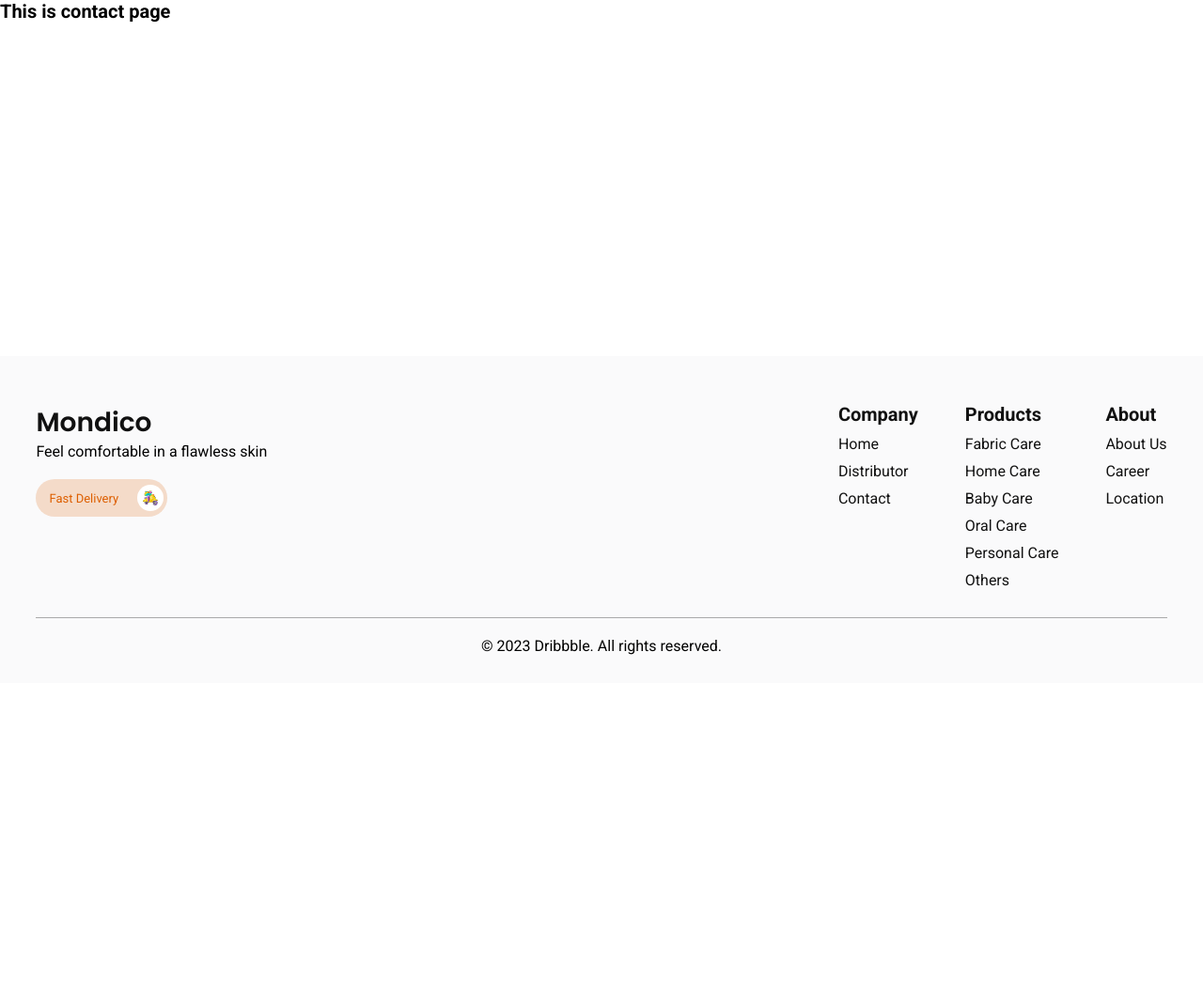
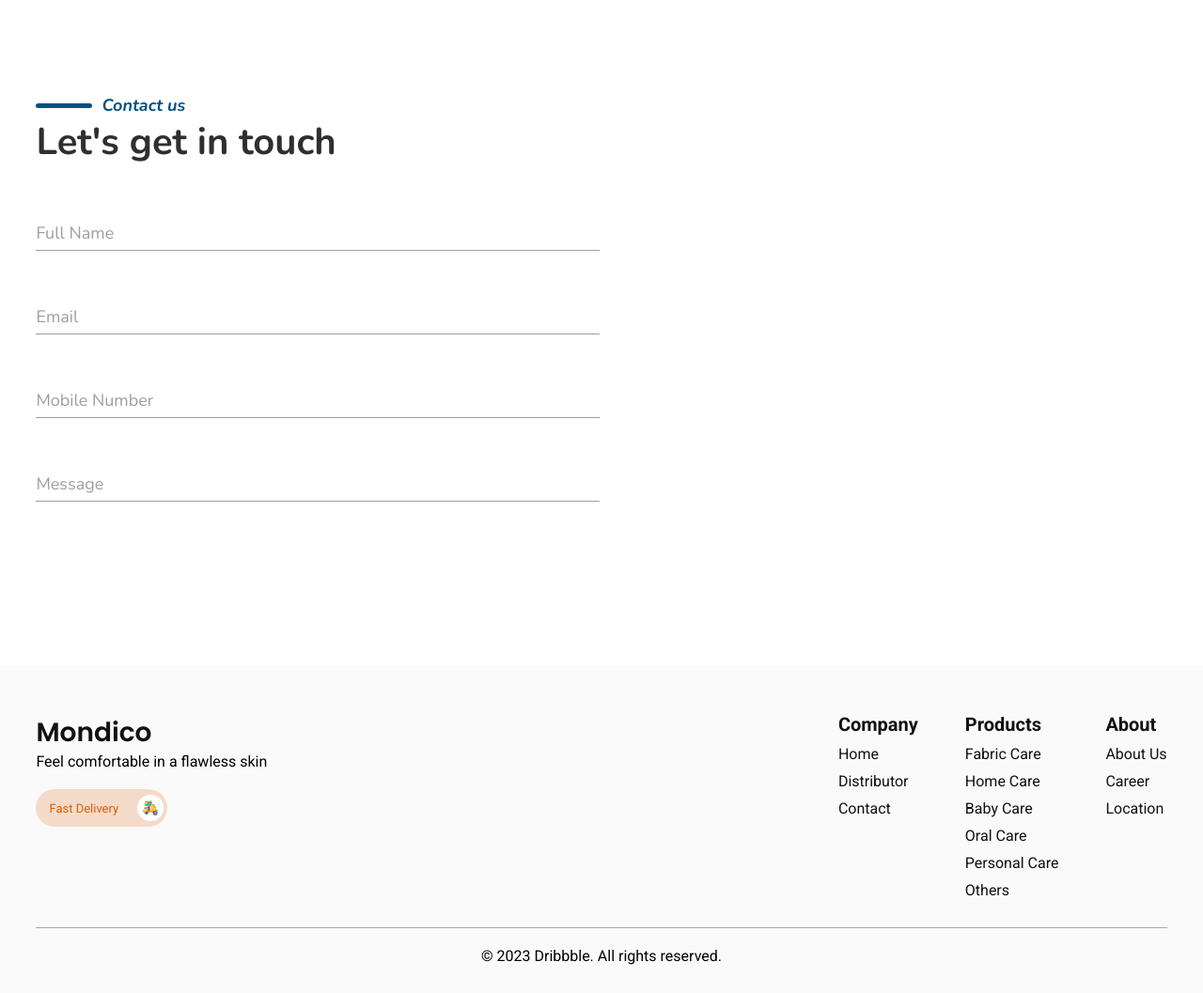
Before and after one commit to CaptainVee/mondico, a Django app: page /contact/ in a window 1280 px wide. Shown: the part 73-1130 px from the top of the page at 94% size. Before the commit the page ends 770 px from the top, so only its background shows below. Run offline with Django 4.2, Linux system fonts and the light colour scheme.

Commit message:
Contact page

```diff
--- a/static/base.css
+++ b/static/base.css
@@ -1,3 +1,4 @@
+@import url(https://fonts.googleapis.com/css?family=Nunito:200,300,regular,500,600,700,800,900,200italic,300italic,italic,500italic,600italic,700italic,800italic,900italic);
 @import url(https://fonts.googleapis.com/css?family=Roboto:100,100italic,300,300italic,regular,italic,500,500italic,700,700italic,900,900italic);
 @import url(https://fonts.googleapis.com/css?family=Poppins:100,100italic,200,200italic,300,300italic,regular,italic,500,500italic,600,600italic,700,700italic,800,800italic,900,900italic);
 *{
--- /dev/null
+++ b/static/contact.css
@@ -0,0 +1,94 @@
+.contact-scaffold{
+    margin-top:10rem;
+}
+.contact-title{
+    font-family:'Nunito', sans-serif;
+}
+.contact-title .sub-title{
+    font-size:1.8rem;
+    display:flex;
+    align-items:center;
+    column-gap: 10px;
+    color:#045281;
+    font-weight:700;
+    font-style: oblique;
+}
+.contact-title .sub-title div{
+    width:6rem;
+    height:5px;
+    border-radius: 5px;
+    background:#045281;
+}
+.contact-title h1{
+    font-size: 4rem;
+    color: #2F2F2F;
+}
+
+.contact-content{
+    padding-top:2.5rem;
+}
+
+.contact-content-row{
+    margin-bottom:2.5rem;
+    max-width:60rem;
+}
+
+.input{
+    font-size:1.8rem;
+    width:100%;
+    font-family: 'Nunito','Ubuntu','Roboto', Helvetica, sans-serif;
+    font-weight:normal;
+}
+
+.input-label{
+    display:inline-block;
+    color:#9e9e9e;
+    transform: translateY(3.3rem);
+    -webkit-transform: translateY(3.3rem);
+    transition: color .2s ease-out, transform .2s ease-out;
+    -webkit-transition: color .2s ease-out, -webkit-transform .2s ease-out;
+    transform-origin: 0 100%;
+}
+
+
+.input-label.active{
+    color:#045281;
+    transform: translateY(0) scale(0.8);
+    transform-origin: 0 0;
+    -webkit-transform-origin: 0 0;
+    -webkit-transform: translateY(0) scale(0.8);
+}
+
+.input-main{
+    height:4rem;
+    outline:none;
+    flex: 1;
+    font-size:1.8rem;
+    border:none;
+    border-bottom: 1px solid #9e9e9e;
+    display: flex;
+    overflow: hidden;
+}
+.input-main.active{
+    border-bottom: 1px solid #045281;
+    box-shadow: 0 1px 0 0 #045281;
+}
+
+.input-main input{
+    height:inherit;
+    outline:none;
+    width:100%;
+    font-size:1.8rem;
+    border:none;
+    border-width: 0;
+    font-weight: normal;
+    font-family:'Nunito','Ubuntu','Roboto', Helvetica, sans-serif;
+    padding-right: 10px;
+}
+
+.input-main span{
+    display:grid;
+    place-items: center;
+    color:#C4C4C4;
+    cursor:pointer;
+}
--- a/static/home.css
+++ b/static/home.css
@@ -192,6 +192,15 @@
     }
 }
 
+.faqs-title *{
+    display:grid;
+    place-items: center;
+}
+.faqs-title p:first-child{
+    font-size:1.6rem;
+    color:#DD5F00;
+    font-weight: 600;
+}
 .faqs-title{
     margin-bottom:4rem;
 }
--- a/templates/base.html
+++ b/templates/base.html
@@ -8,6 +8,8 @@
     <meta name="viewport" content="width=device-width, initial-scale=1.0" />
     <link rel="stylesheet" href="{% static 'base.css' %}" />
     <link rel="stylesheet" href="{% static 'home.css' %}" />
+    <link rel="stylesheet" href="{% static 'contact.css' %}" />
+
     <link
       rel="stylesheet"
       href="https://cdn.jsdelivr.net/npm/swiper@9/swiper-bundle.min.css"
@@ -178,6 +180,33 @@
 
     </script>
 
+    <script>
+      let inputs = document.querySelectorAll(".input")
+      inputs.forEach(input =>{
+        let label = input.children.item(0)
+        let inputboxWrapper = input.children.item(1)
+        let inputbox = inputboxWrapper.children.item(0)
+
+        label.addEventListener("click", function(){
+          label.classList.add("active")
+          inputboxWrapper.classList.add("active")
+          inputbox.focus()
+        })
+
+        inputbox.addEventListener("focus", function(){
+          label.classList.add("active")
+          inputboxWrapper.classList.add("active")
+        })
+        inputbox.addEventListener("focusout", function(){
+          if(inputbox.value.trim() === '' || inputbox.value.trim() === ' '){
+            label.classList.remove("active")
+            inputboxWrapper.classList.remove("active")
+          }
+        })
+      })
+
+    </script>
+
 
 
   </body>
--- a/templates/product/contact.html
+++ b/templates/product/contact.html
@@ -1,7 +1,49 @@
-{% extends "base.html" %}
+{% extends "base.html" %} {% block content %}
 
-{% block content %}
-<main>
-    <h1>This is contact page</h1>
+<main class="max-wrapper contact-scaffold">
+  <section class="max-wrapper__content">
+    <div class="contact-title">
+      <div class="sub-title">
+        <div></div>
+        <p>Contact us</p>
+      </div>
+      <h1>Let's get in touch</h1>
+    </div>
+    <div class="contact-content">
+      <div class="contact-content-row">
+        <div class="input">
+          <div class="input-label">Full Name</div>
+          <div class="input-main">
+            <input type="text" />
+          </div>
+        </div>
+      </div>
+      <div class="contact-content-row">
+        <div class="input">
+          <div class="input-label">Email</div>
+          <div class="input-main">
+            <input type="text" type="email" required/>
+          </div>
+        </div>
+      </div>
+      <div class="contact-content-row">
+        <div class="input">
+          <div class="input-label">Mobile Number</div>
+          <div class="input-main">
+            <input type="text" type="number" min="0"/>
+          </div>
+        </div>
+      </div>
+      <div class="contact-content-row">
+        <div class="input">
+          <div class="input-label">Message</div>
+          <div class="input-main">
+            <input type="text" />
+          </div>
+        </div>
+      </div>
+    </div>
+  </section>
 </main>
+
 {% endblock%}
--- a/templates/product/home.html
+++ b/templates/product/home.html
@@ -127,7 +127,8 @@
         <section class="max-wrapper padding-top">
             <div class="max-wrapper__content">
                 <div class="faqs-title">
-                    <h1 class="std-title">Frequently asked questions</h1>
+                    <p>FAQs</p>
+                    <h1 class="std-title">Frequently Asked Questions</h1>
                 </div>
                 <div class="faqs-accordion">
                     <div class="faqs-accordion-title">
```
